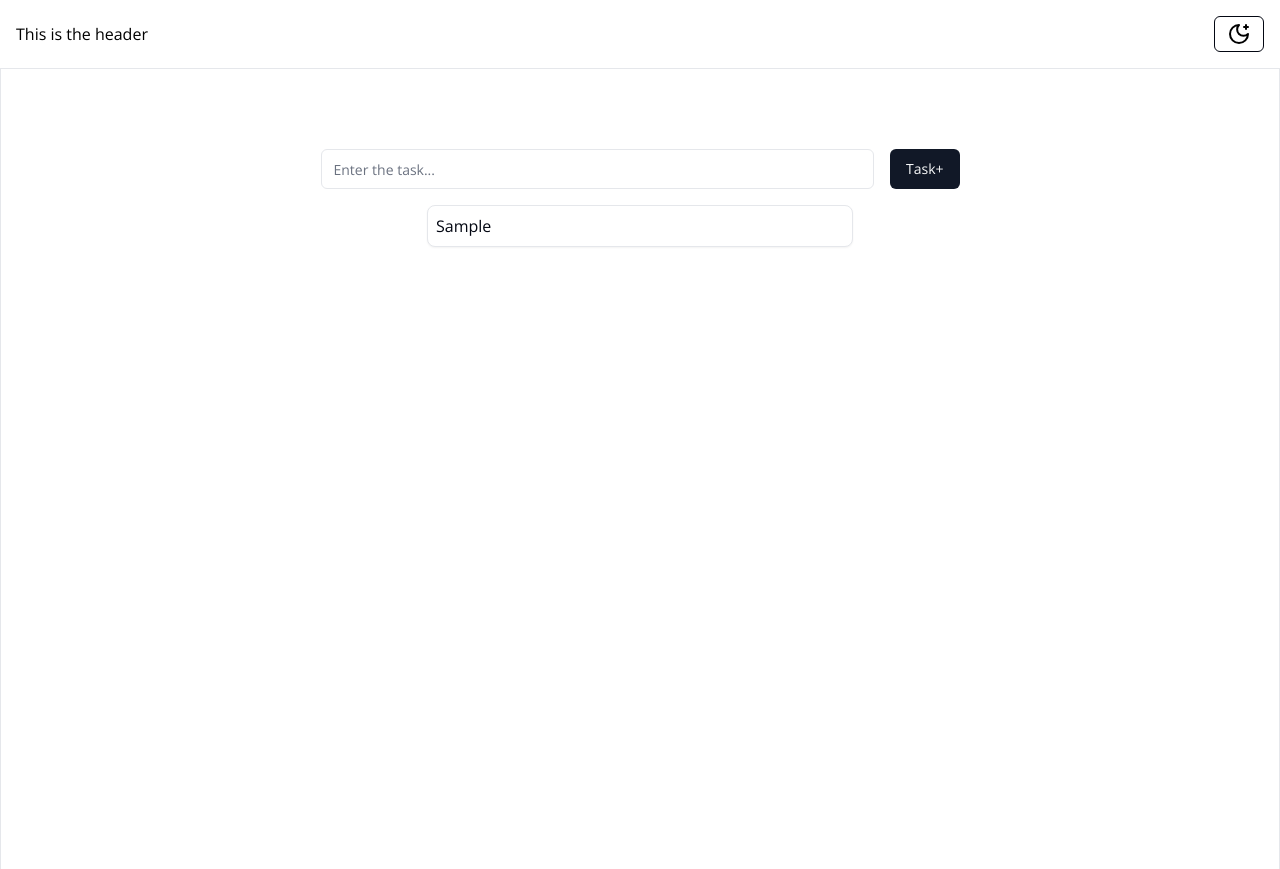
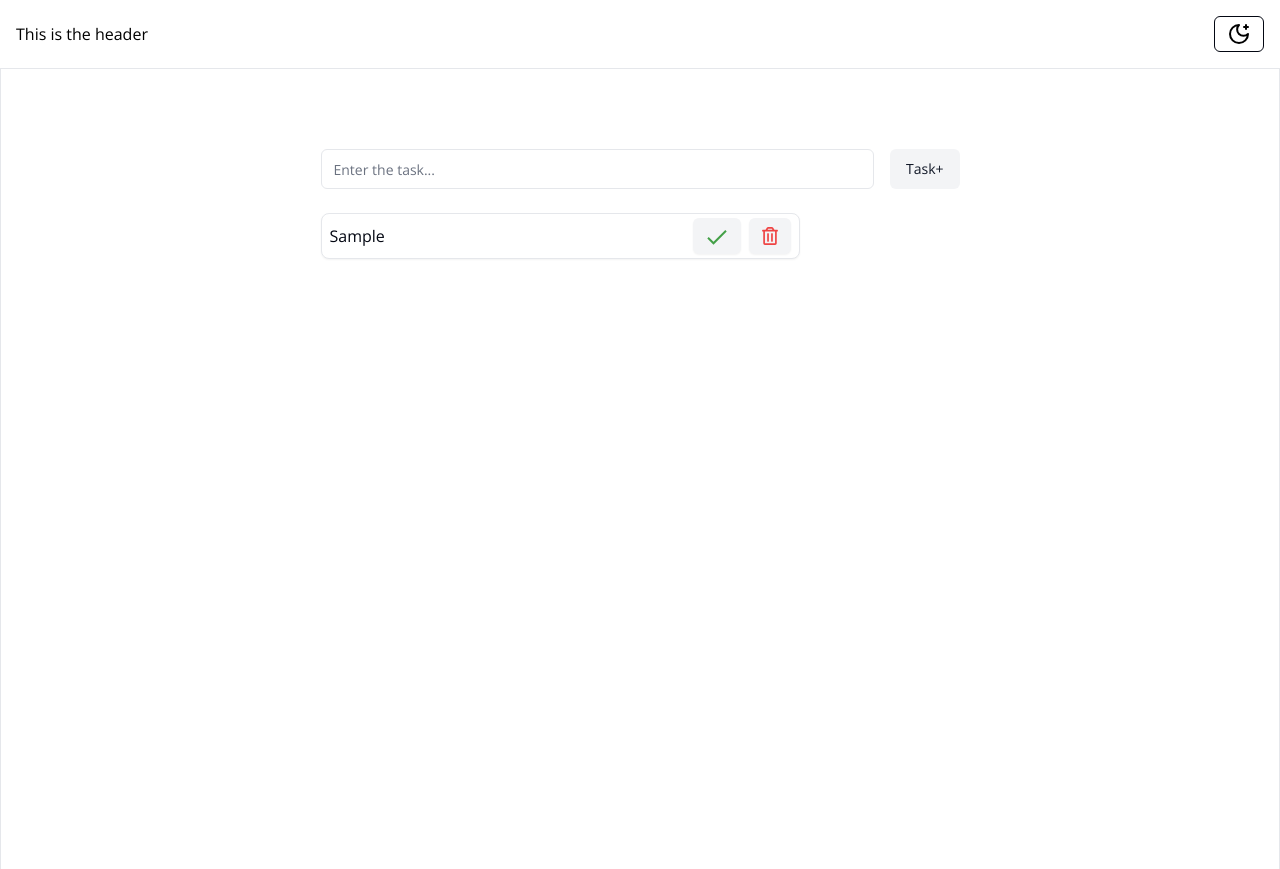
Before and after one commit to Aayman-star/TaskWise, a Next.js app: page / in a window 1280 px wide. Both pictures are taken after typing "Sample" into the empty fields and a click on the button "Task+". Built offline with nearby package versions, Linux system fonts and the light colour scheme.

Commit message:
Created a separate component for task display and implemented delete function

```diff
--- a/package.json
+++ b/package.json
@@ -20,6 +20,7 @@
     "next-themes": "^0.2.1",
     "react": "^18",
     "react-dom": "^18",
+    "react-icons": "^4.11.0",
     "tailwind-merge": "^1.14.0",
     "tailwindcss-animate": "^1.0.7"
   },
--- a/src/components/MainComp.tsx
+++ b/src/components/MainComp.tsx
@@ -10,12 +10,21 @@ import { Card, CardContent } from "./ui/card";
 import TestText from "./TestText";
 import { RevealWrapper } from "next-reveal";
 import { Input } from "./ui/input";
+import { Check } from "lucide-react";
+import { FcCheckmark } from "react-icons/fc";
+import { FaRegTrashAlt } from "react-icons/fa";
+import TaskToDo from "./TaskToDo";
 
+interface tasks {
+  id: number;
+  taskText: string;
+  isChecked: boolean;
+}
 const MainComp = () => {
   const { theme, setTheme } = useTheme();
 
   //This is for the Actual Task
-  const [task, setTask] = useState<string>("");
+  const [task, setTask] = useState<tasks[]>([]);
 
   //This is for the text that is enetered in the user input field
   const [text, setText] = useState<string>("");
@@ -26,7 +35,13 @@ const MainComp = () => {
     //This is just displaying the text in the console
     console.log(text);
     //Setting text taken from the input field to the state variable task
-    setTask(text);
+    const singleTask: tasks = {
+      id: task.length + 1,
+      taskText: text,
+      isChecked: false,
+    };
+    console.log(singleTask);
+    setTask([...task, singleTask]);
     //Setting the input field to empty string again
     setText("");
   };
@@ -35,11 +50,14 @@ const MainComp = () => {
   //   const text = temp;
   //   console.log(text);
   // };
+  const deleteTask = (index: number) => {
+    setTask(task.filter((t) => t.id !== index));
+  };
 
   return (
     <div className={theme}>
       <div className="bg-background w-full min-h-screen md:max-w-7xl mx-auto border-r border-l border-2-foreground">
-        <div className="flex flex-col items-center gap-4 md:mb-10">
+        <div className="flex flex-col items-center gap-4 md:gap-6 md:mb-10">
           <form
             method="post"
             onSubmit={handleSubmit}
@@ -50,15 +68,17 @@ const MainComp = () => {
               onChange={(e) => setText(e.target.value)}
               placeholder="Enter the task..."
             />
-            <Button size="default" type="submit">
+            <Button
+              variant={theme === "light" ? "default" : "secondary"}
+              size="default"
+              type="submit">
               Task+
             </Button>
           </form>
-          {task && (
-            <Card className="w-1/3 self-center">
-              <CardContent className="p-2">{task}</CardContent>
-            </Card>
-          )}
+          {task.length > 0 &&
+            task.map((task, i) => (
+              <TaskToDo {...task} deleteFunction={deleteTask} />
+            ))}
         </div>
       </div>
     </div>
--- /dev/null
+++ b/src/components/TaskToDo.tsx
@@ -0,0 +1,40 @@
+import React from "react";
+import { Card } from "./ui/card";
+import { Button } from "./ui/button";
+import { FcCheckmark } from "react-icons/fc";
+import { FaRegTrashAlt } from "react-icons/fa";
+
+interface TaskProps {
+  id: number;
+  taskText: string;
+  isChecked: boolean;
+  deleteFunction: (id: number) => void;
+}
+
+const TaskToDo = ({ id, taskText, isChecked, deleteFunction }: TaskProps) => {
+  return (
+    <>
+      <div key={id} className="w-1/2">
+        <Card className="w-3/4 self-start px-2 py-1 shadow-sm">
+          <div className="flex items-center justify-between">
+            <div>{taskText}</div>
+            <div className="flex items-center gap-x-2">
+              <Button size="sm" variant="secondary" className="shadow-sm">
+                <FcCheckmark className="font-bold text-2xl" />
+              </Button>
+              <Button
+                size="sm"
+                variant="secondary"
+                className="shadow-sm"
+                onClick={() => deleteFunction(id)}>
+                <FaRegTrashAlt className="text-red-500 font-bold text-lg" />
+              </Button>
+            </div>
+          </div>
+        </Card>
+      </div>
+    </>
+  );
+};
+
+export default TaskToDo;
```
Also changed, not shown: 1 other file (tests, documents, lock files or other folders).
